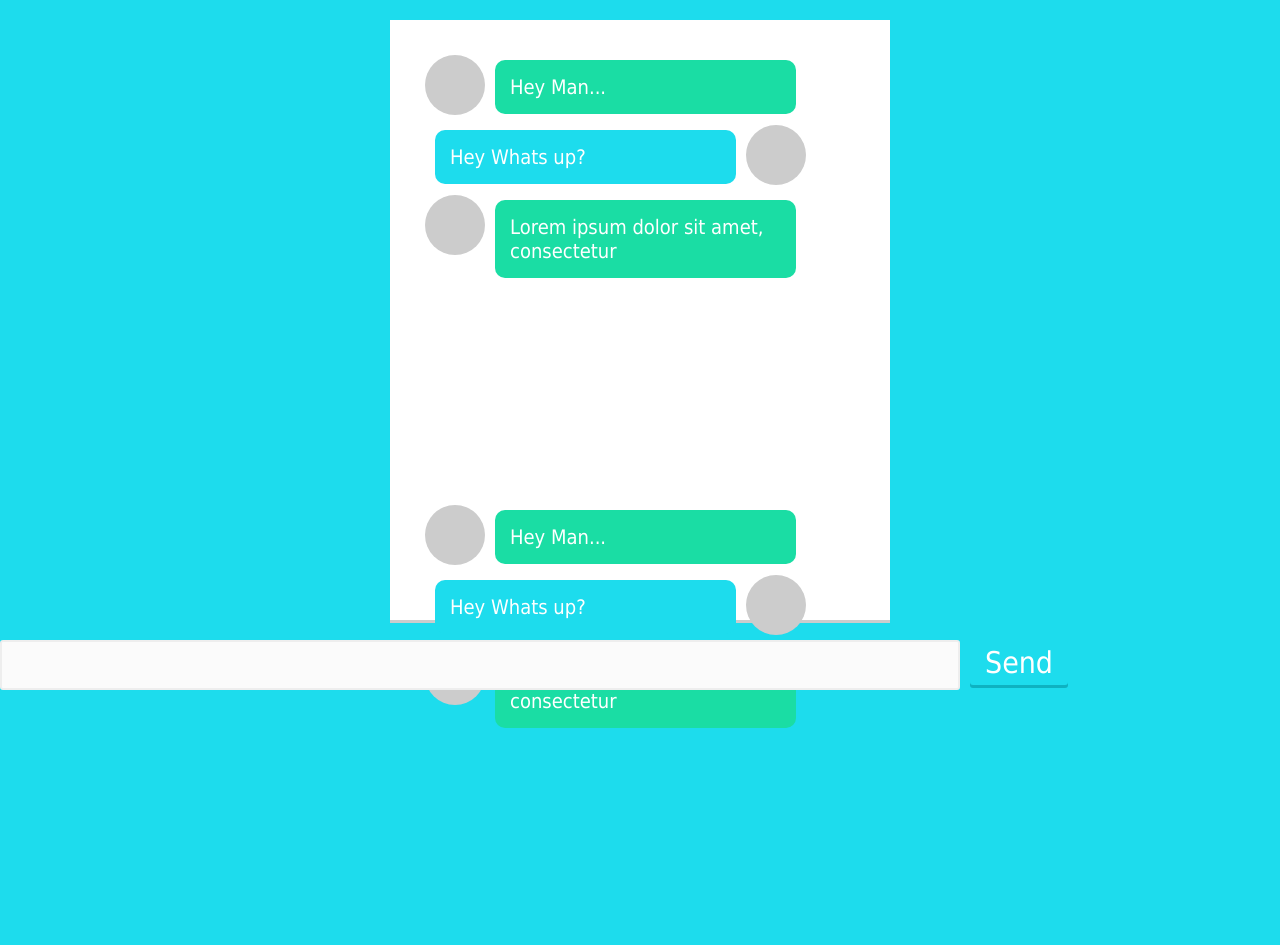
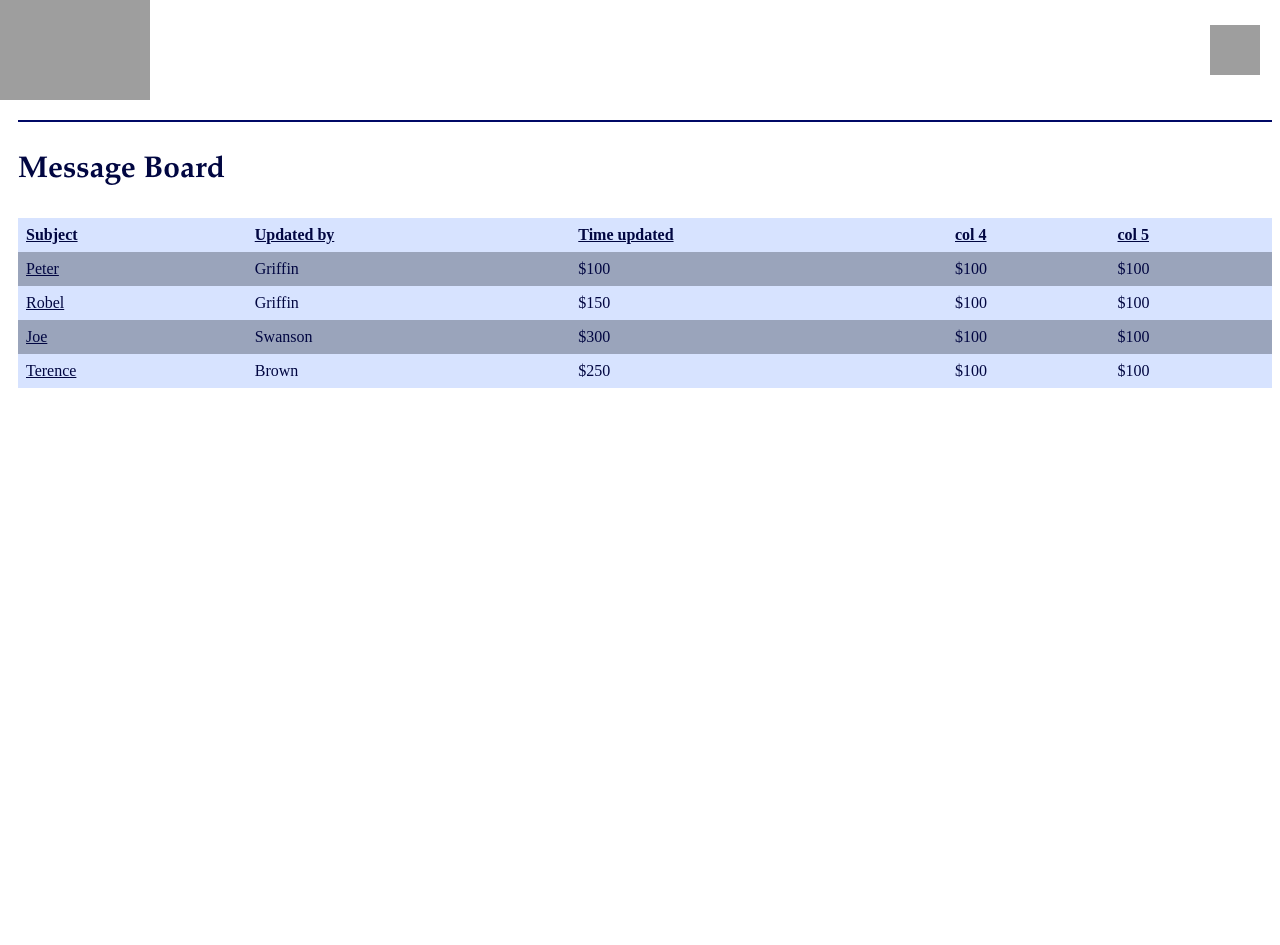
Before and after one commit to robelberhanu/Crunch-Time, a Django app: page /message_board/ in a window 1280 px wide. After the commit the page ends 388 px from the top, so only its background shows below. Run offline with Django 3.2, Linux system fonts and the light colour scheme; grey boxes are pictures that could not be loaded.

Commit message:
updated message board

```diff
--- a/static/login/Styles2.css
+++ b/static/login/Styles2.css
@@ -1,125 +1,71 @@
-* {
-    margin: 0;
-    padding: 0;
-    font-family: Tahoma, sans-serif;
-    box-sizing: border-box;
-}
-
-body{
-    background-color: #1ddced;
+body {
+    background-color: 'white';
 }
 
 
-.chatbox{
-    width: 500px;
-    min-width: 390px;
-    height: 600px;
-    background: #fff;
-    padding: 25px;
-    margin: 20px auto;
-    box-shadow: 0 3px #ccc;
-}
-
-.chatlogs{
-    padding: 10px;
-    width: 100%;
-    height: 450px;
-    overflow-x:hidden;
-    overflow-y: scroll;
-}
-
-.chatlogs::-webkit-scrollbar{
-    width: 10px;
-}
-
-.chatlogs::-webkit-scrollbar-thumb{
-    border-radius: 5px;
-    background: rgba(0,0,0,1);
+#logo{
+    height: 20px;
+    width: 20px;
 }
 
 
-.chat{
-    display: flex;
-    flex-flow: row wrap;
-    align-items: flex-start;
-    margin-bottom: 10px;
+.nav {
+    background-color: white;
+    height: 100px;
+    width:100%;
+    position: fixed;
+    top: 0;
+    left: 0;
+    overflow: hidden;
 }
 
-.chat .user-photo{
-    width: 60px;
-    height: 60px;
-    background: #ccc;
-    border-radius: 50%;
-
+.logo {
+    height: 100px;
+    width: 150px;
 }
 
-.chat .chat-message{
-    width: 70%;
-    padding: 15px;
-    margin: 5px 10px 0;
-    border-radius: 10px;
-    color: #fff;
-    font-size: 20px;
+.profile {
+
+    float: right;
+    margin: 10px;
+    text-decoration: none;
 }
 
-.friend .chat-message{
-    background: #1adda4;
+.profile_pic {
+    height: 50px;
+    width: 50px;
+    margin-top: 15px;
+    margin-right: 10px;
 }
 
-.self .chat-message{
-    background: #1ddced;
-    order: -1;
+.label {
+    color: #010641;
+    font-family: Palatino, URW Palladio L, serif;
+    font-size: 30px;
+    border-top: 2px solid #000966;
 }
 
-.chat-form{
-    margin-top: 20px;
-    display: flex;
-    align-items: flex-start;
+.content {
+    margin-top: 120px;
+    margin-left: 10px;
 }
 
-.chat-form textarea{
-    background: #fbfbfb;
-    width: 75%;
-    height: 50px;
-    border: 2px solid #eee;
-    border-radius: 3px;
-    resize: none;
-    padding: 10px;
-    font-size: 18px;
-    color: #333;
-}
+table {
+    border-collapse: collapse;
+    width: 100%;
+  }
 
-.chat-form textarea:focus{
-    background: #fff;
-}
+  th, td {
+    text-align: left;
+    padding: 8px;
+  }
+  th {
+      text-decoration: underline;
+  }
+  /* a { color: #FF0000; } */
+  td  a{
+    color: #010641;;
+  }
 
-.chat-form textarea::-webkit-scrollbar{
-    width: 10px;
-}
-
-.chat-form textarea::-webkit-scrollbar-thumb{
-    border-radius: 5px;
-    background: rgba(0,0,0,1);
-}
-
-.chat-form button{
-    background: #1ddced;
-    padding: 5px 15px;
-    font-size: 30px;
-    color: #fff;
-    border: none;
-    margin: 0 10px;
-    border-radius: 3px;
-    box-shadow: 0 3px 0 #0eb2c1;
-    cursor: pointer;
-
-    -webkit-transition: background .2s ease;
-    -moz-transition: background .2s ease;
-    -o-transition: background .2s ease;
-
-}
-
-
-.chat-form button:hover {
-    background: #13c8d9;
-}
+  tr:nth-child(even) {color: #010641;background-color: #9aa4bb;}
+  tr:nth-child(odd) {color: #010641;background-color: #d7e3ff;}
--- a/templates/message_board/message_board.html
+++ b/templates/message_board/message_board.html
@@ -1,63 +1,79 @@
 
 {% load static %}
- <html lang="en">
-	<head>
-    <title>Message Board</title>
-    <link rel="stylesheet" type="text/css" href="{% static "login/Styles2.css" %}">
-	</head>
 
+<!DOCTYPE html>
+<html>
+    <head>
+        <title>
+            Message Board
+        </title>
+        <link rel="stylesheet" type="text/css" href="{% static "login/Styles2.css" %}">
+    </head>
 
-	<body>
-        <div class="chatbox">
+    <body>
+       <!-- <div class="main-div"> -->
+        <div class="nav">
+            <a  href="./home.html" ><img class="logo" src="./img/index.png"></a>
+            <a class="profile" href="./home.html">
+                 <img  class="profile_pic" src="./img/user.png">
+            </a>
+        </div>
+        <div class="content">
+            <div class="label">
+                <strong><p>
+                            Message Board
+                        </p>
+                </strong>
+            </div>
+            <table>
+                    <tr>
+                    <th>Subject</th>
+                    <th>Updated by</th>
+                    <th>Time updated</th>
+                    <th>col 4</th>
+                    <th>col 5</th>
+                    </tr>
+                    <tr>
+                    <td ><a href="./home.html">Peter
+                    </a></td>
 
-            <div class="chatlogs">
+                    <td>Griffin</td>
+                    <td>$100</td>
+                    <td>$100</td>
+                    <td>$100</td>
+                    </tr>
+                    <tr>
+                            <td ><a href="./home.html">
+                                Robel
+                            </a></td>
+                    <td>Griffin</td>
+                    <td>$150</td>
+                    <td>$100</td>
+                    <td>$100</td>
+                    </tr>
+                    <tr>
 
-                <div class="chat friend">
-                <div class="user-photo"></div>
-                <p class="chat-message"> Hey Man...</p>
-            </div>
-            <div class="chat self">
+                            <td ><a href="./home.html">
+                                Joe
+                        </a></td>
+                    <td>Swanson</td>
+                    <td>$300</td>
+                    <td>$100</td>
+                    <td>$100</td>
+                    </tr>
+                    <tr>
 
-                <div class="user-photo"></div>
-                <p class="chat-message"> Hey Whats up?</p>
-
-            </div>
-                    <div class="chat friend">
-                <div class="user-photo"></div>
-                <p class="chat-message"> Lorem ipsum dolor sit amet, consectetur </p>
-            </div>
+                            <td ><a href="./home.html">
+                                Terence
+                        </a></td>
+                    <td>Brown</td>
+                    <td>$250</td>
+                    <td>$100</td>
+                    <td>$100</td>
+                    </tr>
+                  </table>
 
         </div>
-
-                <div class="chatlogs">
-
-                <div class="chat friend">
-                <div class="user-photo"></div>
-                <p class="chat-message"> Hey Man...</p>
-            </div>
-            <div class="chat self">
-
-                <div class="user-photo"></div>
-                <p class="chat-message"> Hey Whats up?</p>
-
-            </div>
-                    <div class="chat friend">
-                <div class="user-photo"></div>
-                <p class="chat-message"> Lorem ipsum dolor sit amet, consectetur </p>
-            </div>
-
-        </div>
-        </div>
-
-
-        <div class="chat-form">
-                <textarea></textarea>
-                <button>Send</button>
-
-        </div>
-
-
-
+       <!-- </div> -->
     </body>
-
 </html>
```
Also changed, not shown: templates/Messages/messages.html (added, +14 -0 lines).
